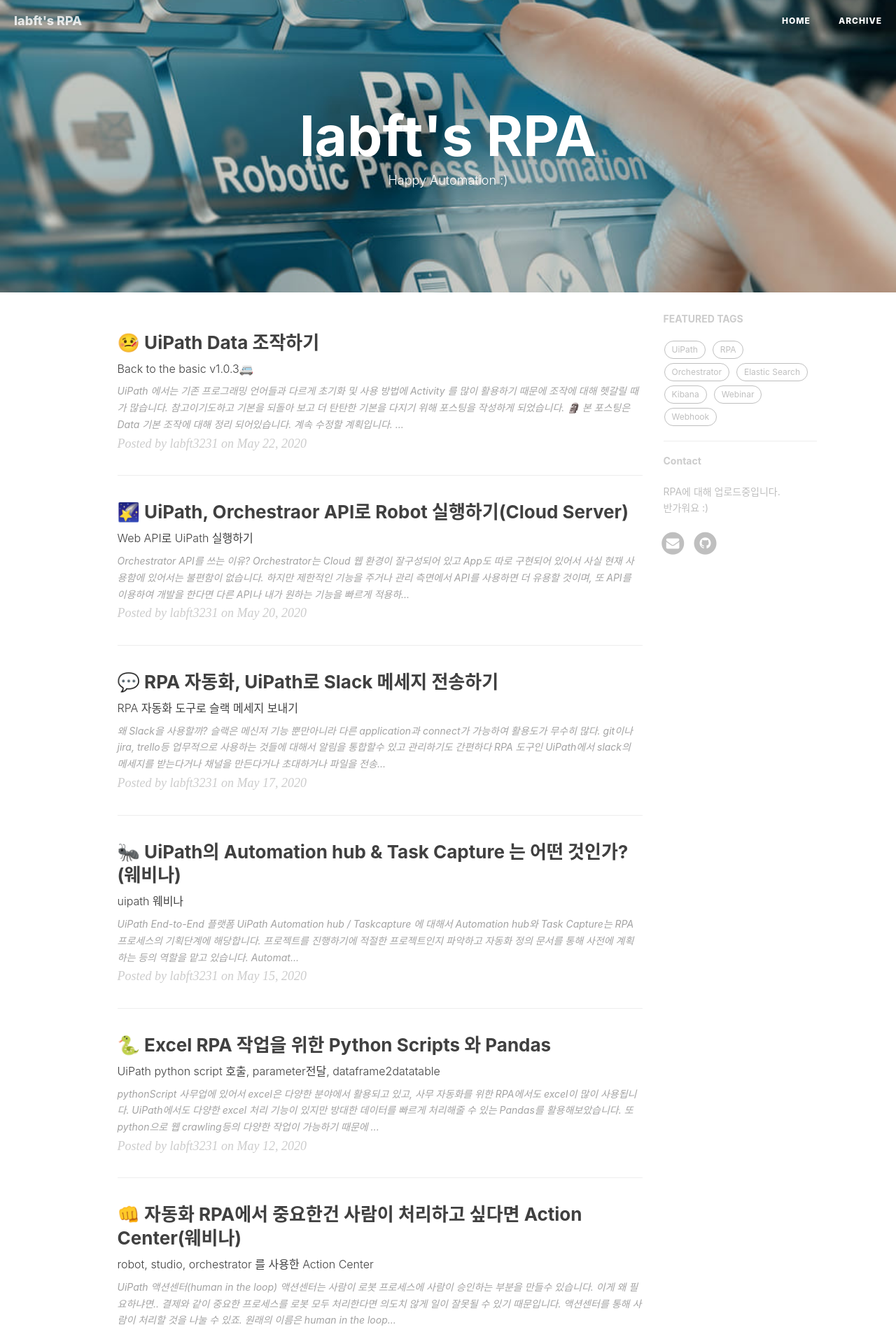
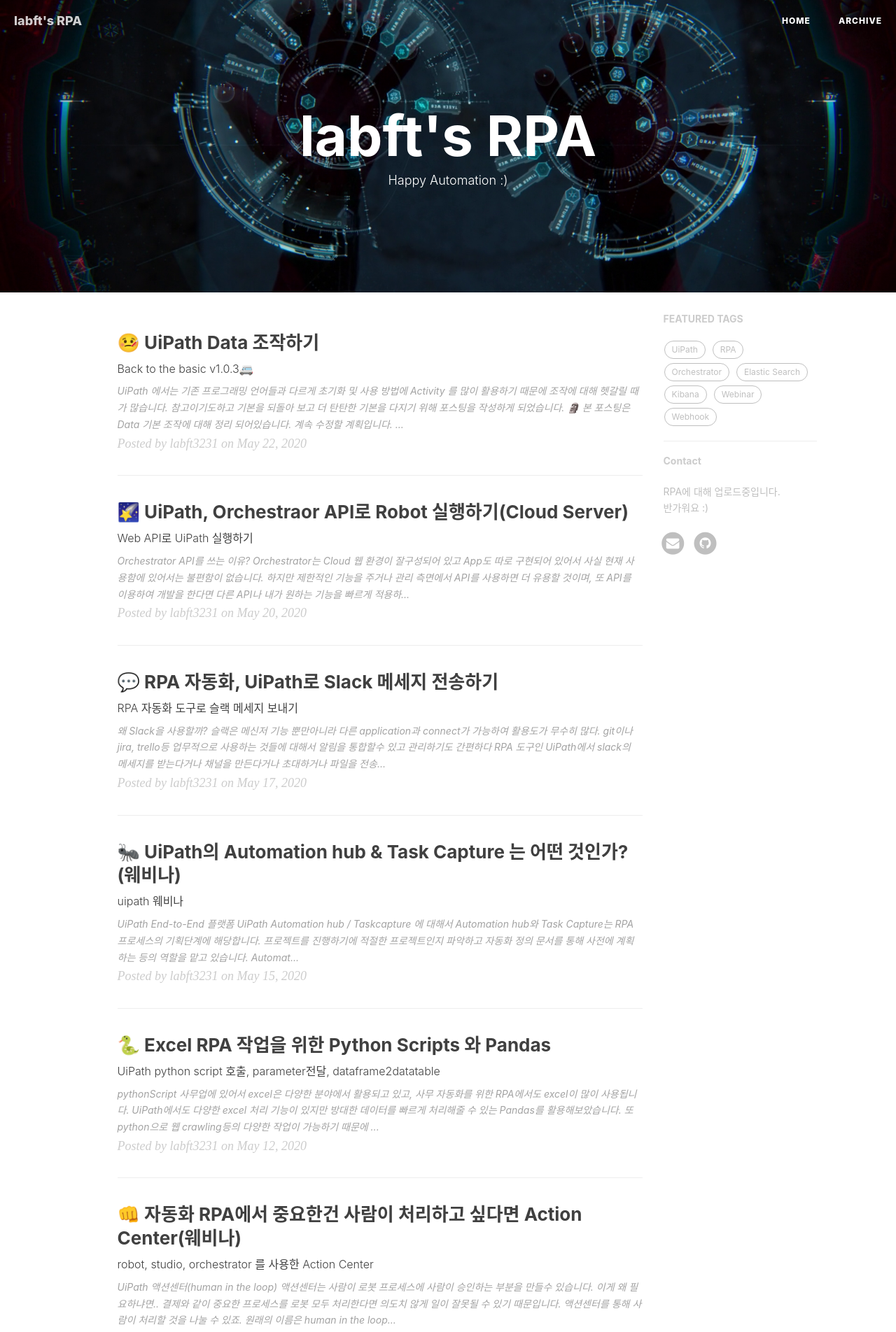
Before and after one commit to labft3231/labft3231.github.io, a Jekyll site: the page built from index.html, in a window 1280 px wide. Shown: the top 1904 px of the page at 70% size. Built offline with Jekyll 4.4.1, drawn with Linux system fonts in a browser that asks for light colours; nearby versions of some CDN libraries; some web fonts are replaced; the list of posts is cut into pages by our own code; comment, search, counter and statistics services are not loaded.

Commit message:
MOD: 폰트 및 배경 변경

```diff
--- a/css/hux-blog.css
+++ b/css/hux-blog.css
@@ -1,3 +1,5 @@
+@font-face { font-family: 'NanumSquareRound'; src: url('https://cdn.jsdelivr.net/gh/projectnoonnu/noonfonts_two@1.0/NanumSquareRound.woff') format('woff'); font-weight: normal; font-style: normal; }
+
 @media (min-width: 1200px) {
   .post-container,
   .sidebar-container {
@@ -594,10 +596,11 @@
      *     TypeIsBeautiful,
      *     [This Post](http://zhuanlan.zhihu.com/ibuick/20186806) etc.
      */
-  font-family: -apple-system, BlinkMacSystemFont, "Helvetica Neue", "Arial", "PingFang SC", "Hiragino Sans GB", "STHeiti", "Microsoft YaHei", "Microsoft JhengHei", "Source Han Sans SC", "Noto Sans CJK SC", "Source Han Sans CN", "Noto Sans SC", "Source Han Sans TC", "Noto Sans CJK TC", "WenQuanYi Micro Hei", SimSun, sans-serif;
+  font-family: "NanumSquareRound", -apple-system, BlinkMacSystemFont, "Helvetica Neue", "Arial", "PingFang SC", "Hiragino Sans GB", "STHeiti", "Microsoft YaHei", "Microsoft JhengHei", "Source Han Sans SC", "Noto Sans CJK SC", "Source Han Sans CN", "Noto Sans SC", "Source Han Sans TC", "Noto Sans CJK TC", "WenQuanYi Micro Hei", SimSun, sans-serif;
   line-height: 1.7;
   line-height: 1.1;
-  font-weight: bold;
+  /* font-weight: bold; */
+  font-weight: 700;
 }
 h4 {
   font-size: 21px;
@@ -1202,6 +1205,7 @@
 .post-preview > .post-meta > a:focus {
   color: #0085a1;
   text-decoration: underline;
+  font-size: 26px;
 }
 @media only screen and (min-width: 768px) {
   .post-preview > a > .post-title {
```
Also changed, not shown: public/image/title/Spider-Man_Suit_A.I._(Web_Shooters_-_SMH).png (deleted), public/image/title/rpa_background.jpg, public/image/title/rpa_background1.jpg (added), public/image/title/rpa_background3.jpg (added).
